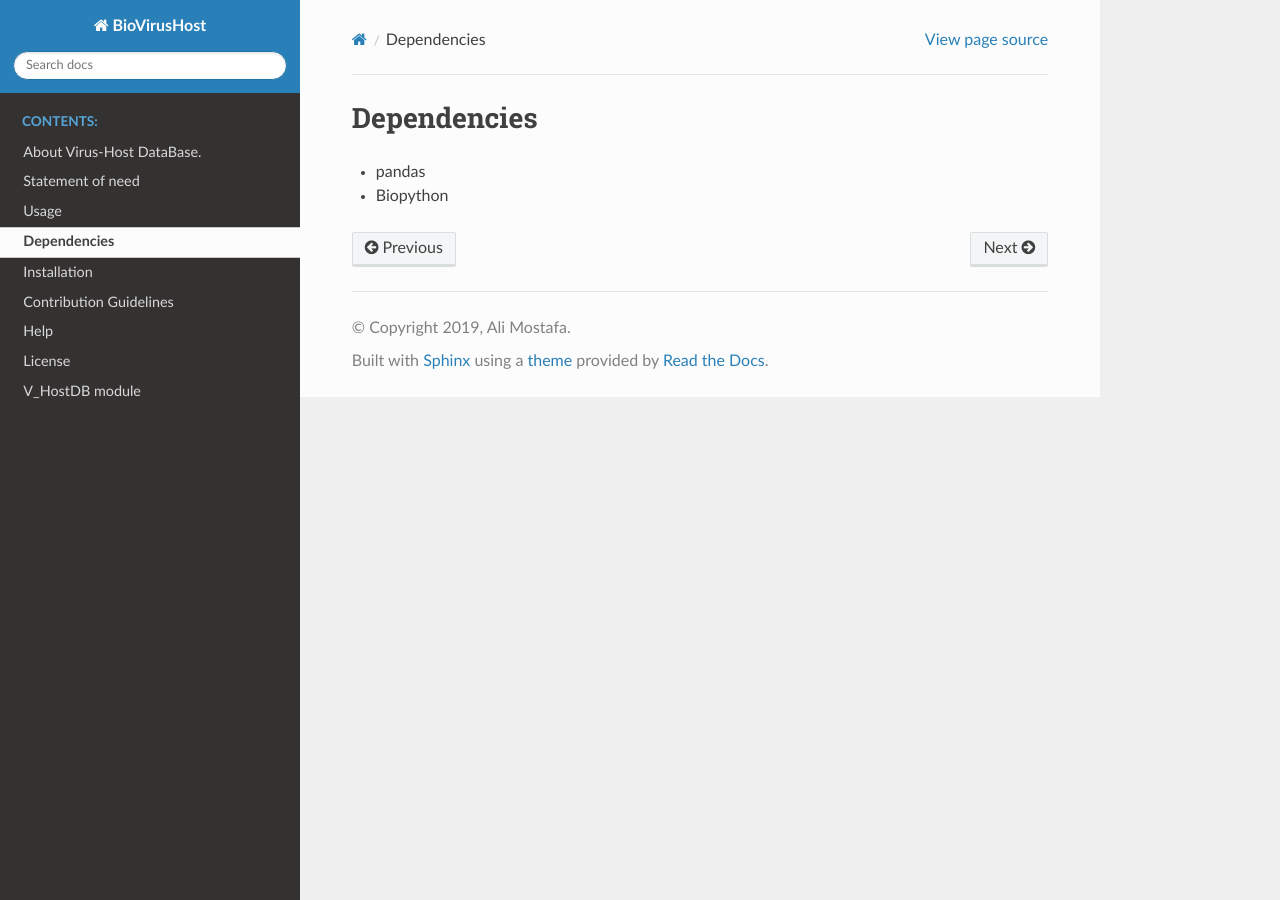
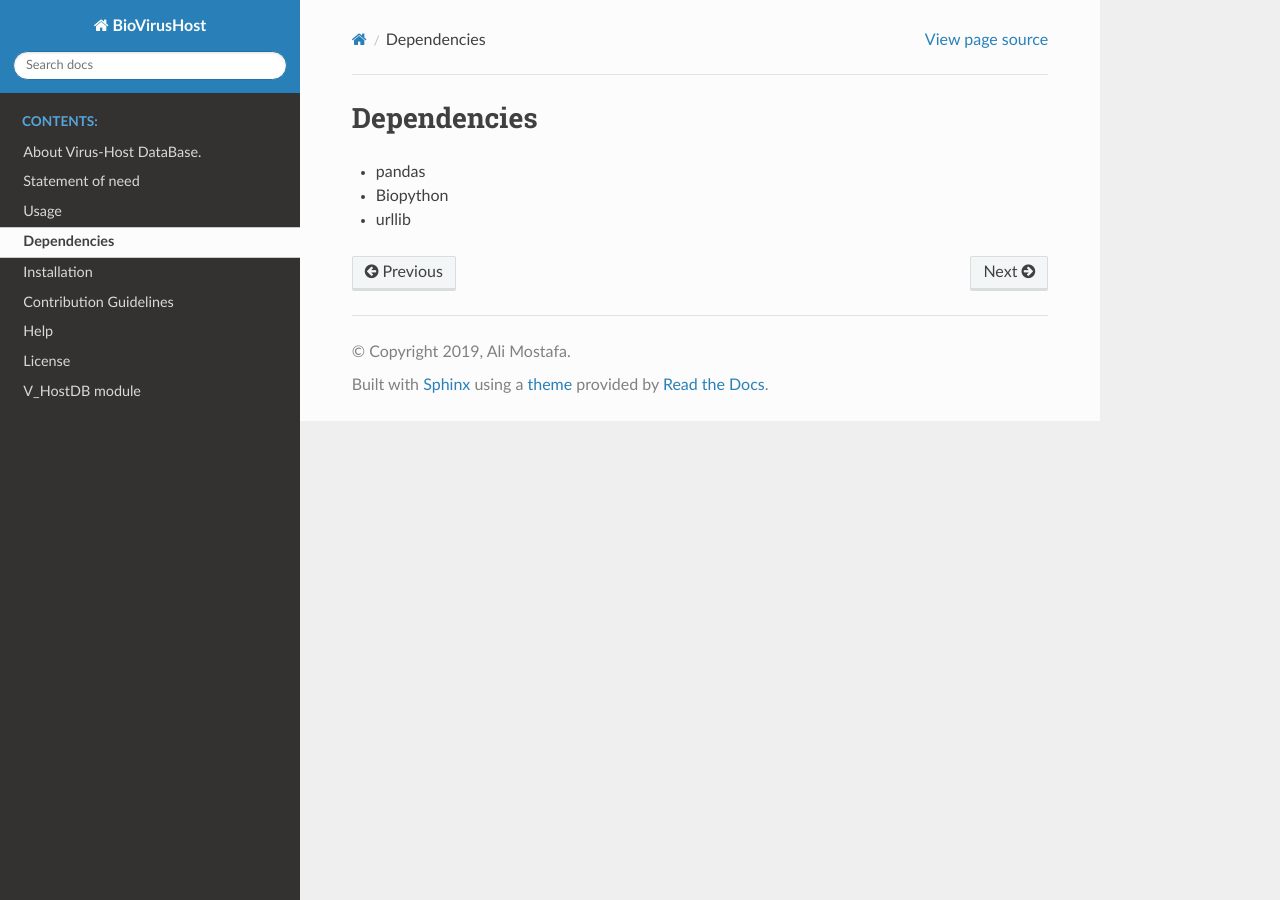
Before and after one commit to AliYoussef96/BioVirusHost, a Sphinx documentation site: the page built from docs/Dependencies.rst, in a window 1280 px wide. Built offline with Sphinx 7.4.7 and the Read the Docs theme 2.0.0, drawn with Linux system fonts in a browser that asks for light colours.

Commit message:
Update Dependencies.rst

```diff
--- a/docs/Dependencies.rst
+++ b/docs/Dependencies.rst
@@ -3,3 +3,4 @@ Dependencies
 
 - pandas
 - Biopython
+- urllib
```
